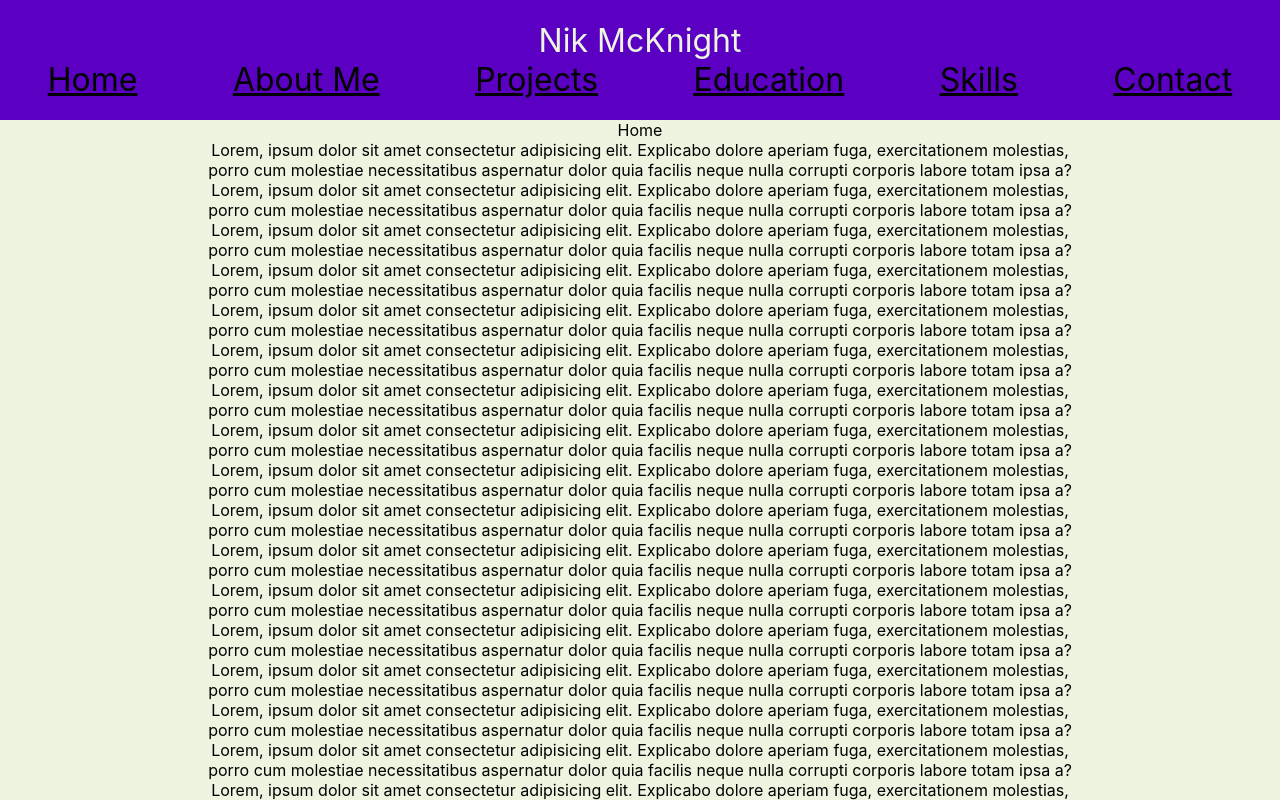
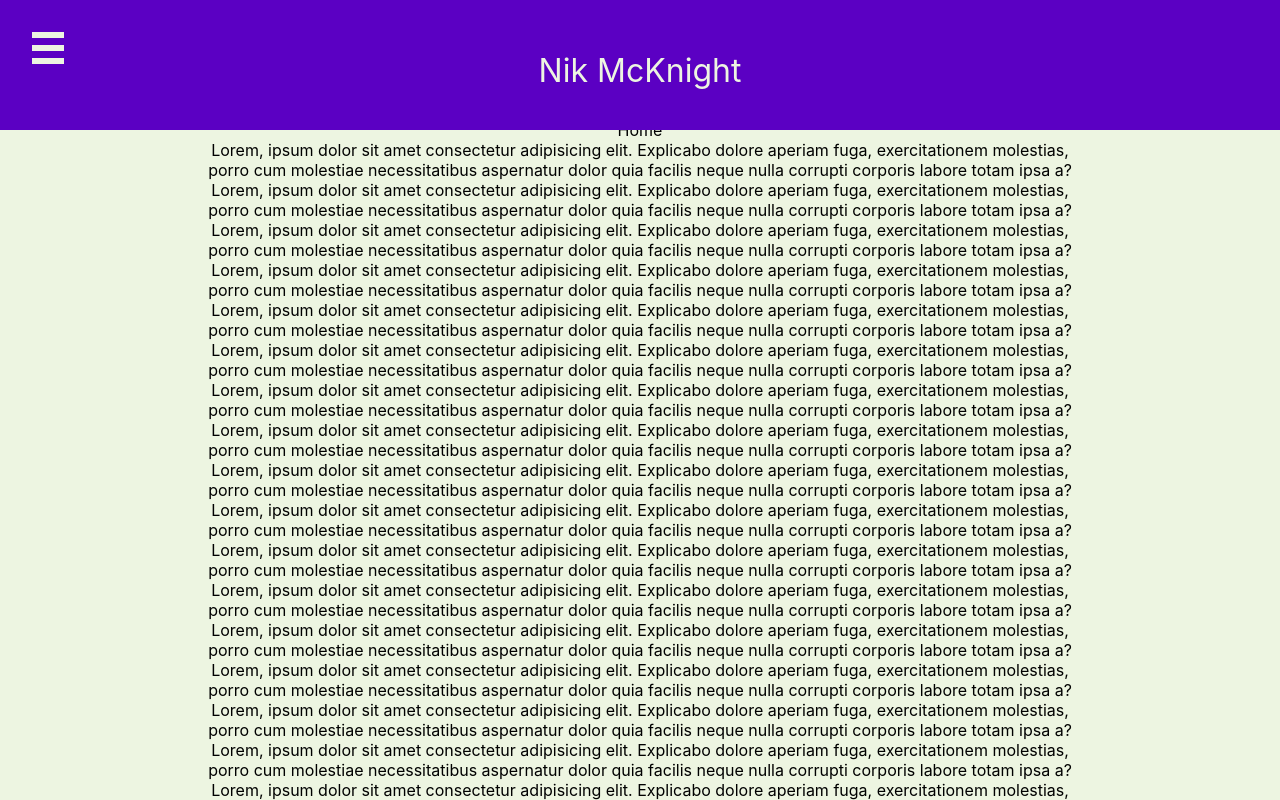
Before and after one commit to Nik-McKnight/portfolio, a React (Create React App) app: page / in a window 1280 px wide. Shown: the top 800 px of the page. Built offline with nearby package versions, Linux system fonts and the light colour scheme.

Commit message:
Burger menu is functional

```diff
--- a/package.json
+++ b/package.json
@@ -7,6 +7,7 @@
     "@testing-library/react": "^13.4.0",
     "@testing-library/user-event": "^13.5.0",
     "react": "^18.2.0",
+    "react-burger-menu": "^3.0.8",
     "react-dom": "^18.2.0",
     "react-router-dom": "^6.3.0",
     "react-scripts": "5.0.1",
--- a/src/components/NavBar.jsx
+++ b/src/components/NavBar.jsx
@@ -1,15 +1,45 @@
 import React from "react";
 import { Link } from "react-router-dom";
+import { slide as Menu } from "react-burger-menu";
+
+const toggleMenu = ({ isOpen }) => {
+  const menuWrap = document.querySelector(".bm-menu-wrap");
+  isOpen
+    ? menuWrap.setAttribute("aria-hidden", false)
+    : menuWrap.setAttribute("aria-hidden", true);
+};
 
 export default function NavBar() {
   return (
-    <nav>
-      <Link to="/">Home</Link>
-      <Link to="/about">About Me</Link>
-      <Link to="/projects">Projects</Link>
-      <Link to="/education">Education</Link>
-      <Link to="/skills">Skills</Link>
-      <Link to="/contact">Contact</Link>
-    </nav>
+    // <nav>
+    //   <Link to="/">Home</Link>
+    //   <Link to="/about">About Me</Link>
+    //   <Link to="/projects">Projects</Link>
+    //   <Link to="/education">Education</Link>
+    //   <Link to="/skills">Skills</Link>
+    //   <Link to="/contact">Contact</Link>
+    // </nav>
+    <Menu noOverlay onStateChange={toggleMenu}>
+      <Link className="menu-item" to="/">
+        Home
+      </Link>
+      <Link className="menu-item" to="/about">
+        About Me
+      </Link>
+      <Link className="menu-item" to="/projects">
+        Projects
+      </Link>
+      <Link className="menu-item" to="/education">
+        Education
+      </Link>
+      <Link className="menu-item" to="/skills">
+        Skills
+      </Link>
+      <Link className="menu-item" to="/contact">
+        Contact
+      </Link>
+    </Menu>
   );
+
+  /* Figure out the hamburger menu*/
 }
--- a/src/style/Header.css
+++ b/src/style/Header.css
@@ -1,5 +1,7 @@
 header {
     grid-area: header;
+    position: sticky;
+    top:0;
     width: 100%;
     height: 100%;
     display: flex;
@@ -24,3 +26,40 @@ nav > a {
 nav > a:hover {
     color: #EDF5E1;
 }
+
+.bm-burger-button {
+    position: fixed;
+    width: 4vh;
+    height: 4vh;
+    left: 4vh;
+    top: 4vh;
+}
+
+.bm-burger-bars {
+    background: #EDF5E1;
+}
+
+.bm-menu {
+    background: black;
+    padding: 2vh;
+    font-size: 4vh;
+    width: 50vh;
+}
+
+.bm-item-list {
+    display: flex;
+    flex-direction: column;
+    justify-content: flex-start;
+    padding: 4vh;
+}
+
+.bm-item {
+    display: block;
+    color: #EDF5E1;
+    padding-bottom: 2vh;
+}
+
+.menu-item:hover {
+    color: #5b00c3;
+
+}
```
Also changed, not shown: 1 other file (tests, documents, lock files or other folders).
